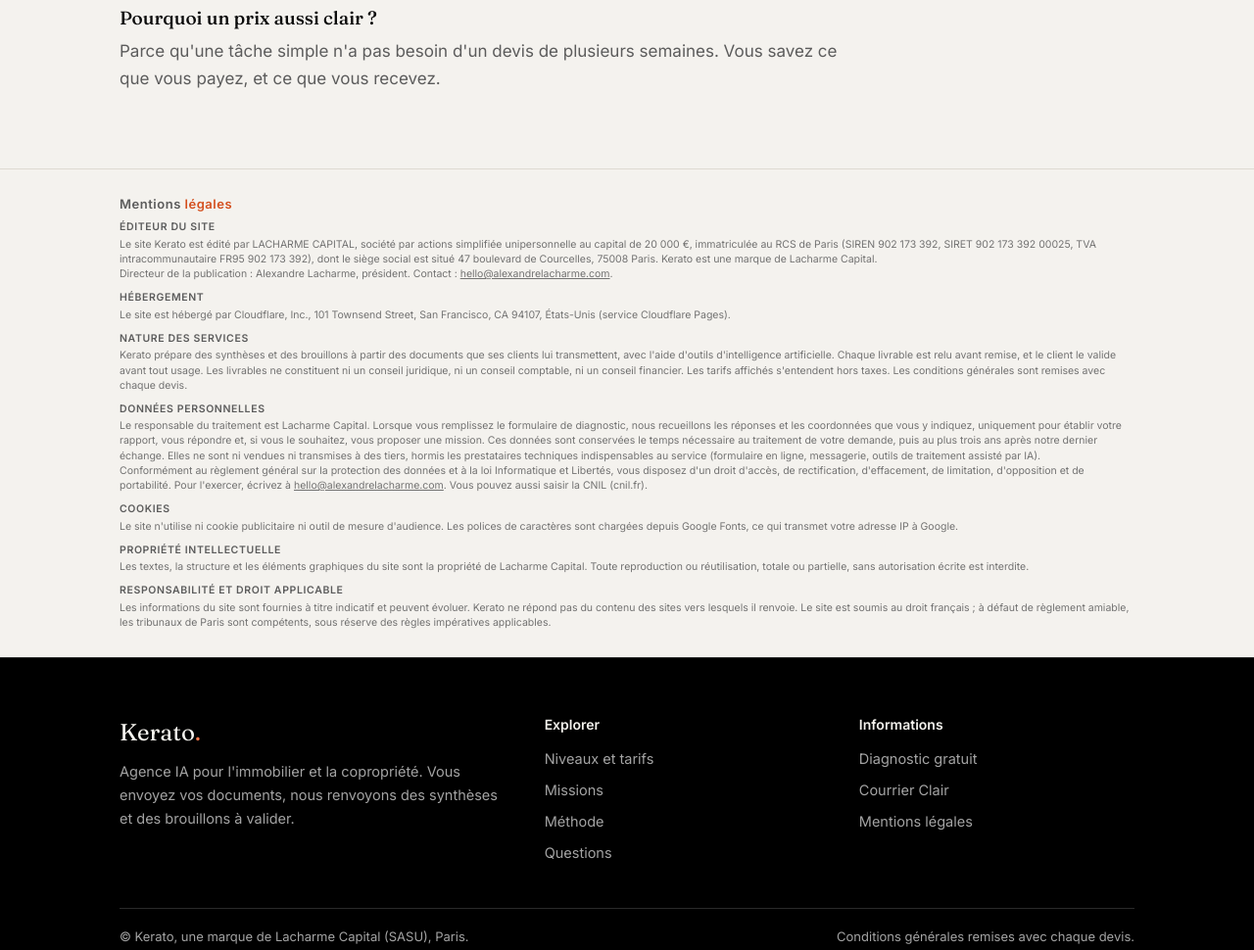
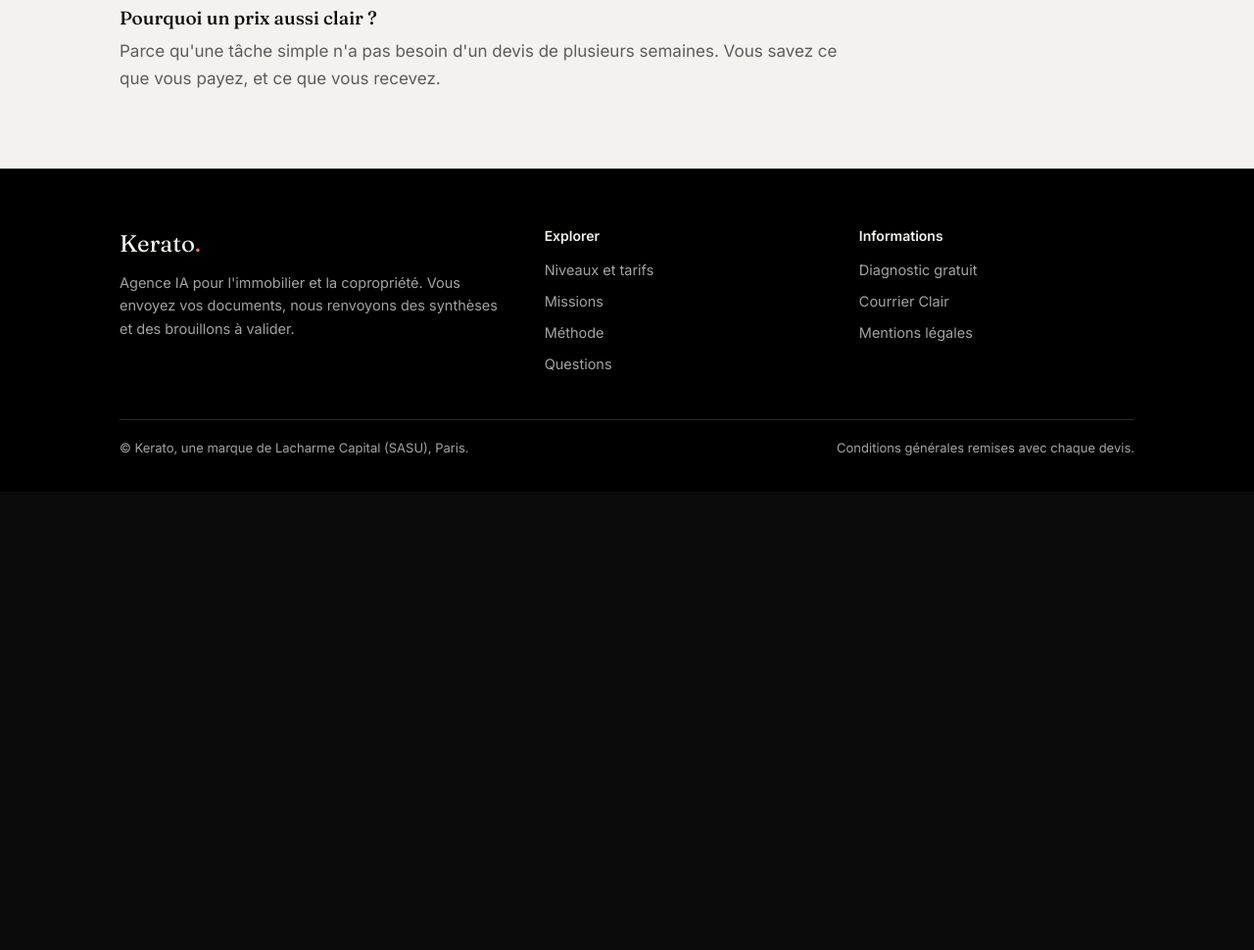
Before and after one commit to alexandrelacharme-code/site-kerato, a plain HTML site: page index.html in a window 1280 px wide. Shown: the part 6064-7034 px from the top of the page at 98% size. After the commit the page ends 6566 px from the top, so only its background shows below. Drawn offline with Linux system fonts and the light colour scheme.

Commit message:
Mentions légales déplacées sur une page à part

```diff
--- a/index.html
+++ b/index.html
@@ -115,13 +115,6 @@ footer{background:#000;border-top:1px solid var(--line);padding:56px 0 34px;colo
 .fbase{margin-top:36px;padding-top:18px;border-top:1px solid var(--line);display:flex;justify-content:space-between;gap:16px;flex-wrap:wrap;font-size:13px}
 .toast{position:fixed;right:18px;bottom:18px;z-index:30;background:var(--ink);color:#0A0A0A;font-size:13.5px;font-weight:600;padding:10px 16px;border-radius:99px;box-shadow:0 10px 30px rgba(0,0,0,.4);transform:translateY(140%);transition:transform .35s}
 .toast.show{transform:none}
-#mentions{padding:28px 0}
-#mentions .kicker{display:none}
-.legal h2{font-size:13px!important;font-family:Inter,system-ui,sans-serif;font-weight:600;letter-spacing:.04em;margin:0 0 8px;color:var(--muted)}
-.legal h2 em{font-style:normal}
-.legal h3{margin:8px 0 1px;color:var(--muted);font-size:10.5px;font-weight:600;letter-spacing:.06em;text-transform:uppercase}
-.legal p{color:var(--muted);max-width:none;font-size:10.5px;line-height:1.45;margin:0;opacity:.85}
-.legal a{color:var(--muted);text-decoration:underline}
 @media (max-width:860px){
 .hero,.cc,.fcols{grid-template-columns:1fr}
 .hero{padding-top:44px;padding-bottom:48px;gap:36px}
@@ -334,28 +327,6 @@ section{padding:56px 0}
 </dl>
 </div>
 </section>
-<section id="mentions" class="light">
-<div class="wrap legal">
-<span class="kicker mono">Informations légales</span>
-<h2>Mentions <em>légales</em></h2>
-<h3>Éditeur du site</h3>
-<p>Le site Kerato est édité par LACHARME CAPITAL, société par actions simplifiée unipersonnelle au capital de 20 000 €, immatriculée au RCS de Paris (SIREN 902 173 392, SIRET 902 173 392 00025, TVA intracommunautaire FR95 902 173 392), dont le siège social est situé 47 boulevard de Courcelles, 75008 Paris. Kerato est une marque de Lacharme Capital.</p>
-<p>Directeur de la publication : Alexandre Lacharme, président. Contact : <a href="mailto:hello@alexandrelacharme.com">hello@alexandrelacharme.com</a>.</p>
-<h3>Hébergement</h3>
-<p>Le site est hébergé par Cloudflare, Inc., 101 Townsend Street, San Francisco, CA 94107, États-Unis (service Cloudflare Pages).</p>
-<h3>Nature des services</h3>
-<p>Kerato prépare des synthèses et des brouillons à partir des documents que ses clients lui transmettent, avec l'aide d'outils d'intelligence artificielle. Chaque livrable est relu avant remise, et le client le valide avant tout usage. Les livrables ne constituent ni un conseil juridique, ni un conseil comptable, ni un conseil financier. Les tarifs affichés s'entendent hors taxes. Les conditions générales sont remises avec chaque devis.</p>
-<h3>Données personnelles</h3>
-<p>Le responsable du traitement est Lacharme Capital. Lorsque vous remplissez le formulaire de diagnostic, nous recueillons les réponses et les coordonnées que vous y indiquez, uniquement pour établir votre rapport, vous répondre et, si vous le souhaitez, vous proposer une mission. Ces données sont conservées le temps nécessaire au traitement de votre demande, puis au plus trois ans après notre dernier échange. Elles ne sont ni vendues ni transmises à des tiers, hormis les prestataires techniques indispensables au service (formulaire en ligne, messagerie, outils de traitement assisté par IA).</p>
-<p>Conformément au règlement général sur la protection des données et à la loi Informatique et Libertés, vous disposez d'un droit d'accès, de rectification, d'effacement, de limitation, d'opposition et de portabilité. Pour l'exercer, écrivez à <a href="mailto:hello@alexandrelacharme.com">hello@alexandrelacharme.com</a>. Vous pouvez aussi saisir la CNIL (cnil.fr).</p>
-<h3>Cookies</h3>
-<p>Le site n'utilise ni cookie publicitaire ni outil de mesure d'audience. Les polices de caractères sont chargées depuis Google Fonts, ce qui transmet votre adresse IP à Google.</p>
-<h3>Propriété intellectuelle</h3>
-<p>Les textes, la structure et les éléments graphiques du site sont la propriété de Lacharme Capital. Toute reproduction ou réutilisation, totale ou partielle, sans autorisation écrite est interdite.</p>
-<h3>Responsabilité et droit applicable</h3>
-<p>Les informations du site sont fournies à titre indicatif et peuvent évoluer. Kerato ne répond pas du contenu des sites vers lesquels il renvoie. Le site est soumis au droit français ; à défaut de règlement amiable, les tribunaux de Paris sont compétents, sous réserve des règles impératives applicables.</p>
-</div>
-</section>
 </main>
 <footer>
 <div class="wrap">
@@ -375,7 +346,7 @@ section{padding:56px 0}
 <h4>Informations</h4>
 <a href="https://tally.so/r/X5opBz">Diagnostic gratuit</a>
 <a href="https://courrier-clair.pages.dev">Courrier Clair</a>
-<a href="#mentions">Mentions légales</a>
+<a href="mentions-legales.html">Mentions légales</a>
 </div>
 </div>
 <div class="fbase">
```
